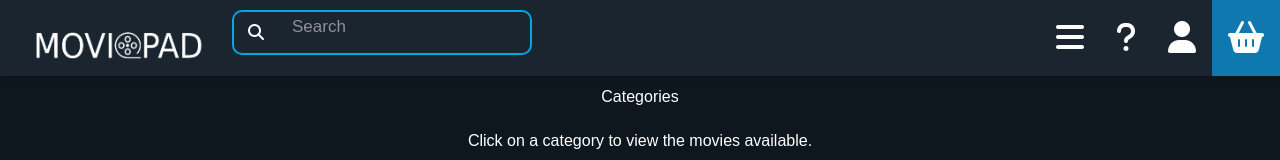
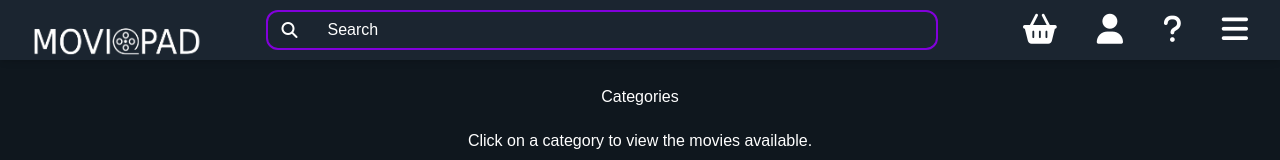
Before and after one commit to Kaialogen/Movie-Pad, a React (Vite) app: page /categories in a window 1280 px wide. Shown: the top 160 px of the page. Built offline with nearby package versions, Linux system fonts and the light colour scheme.

Commit message:
feat: Made the searchbar more React like and migrated to Tailwind

```diff
--- a/src/components/CheckoutForm/CheckoutForm.css
+++ b/src/components/CheckoutForm/CheckoutForm.css
@@ -48,14 +48,6 @@
   background-color: #45a049;
 }
 
-input[type='text'] {
-  width: 100%;
-  margin-bottom: 20px;
-  padding: 12px;
-  border: 1px solid #ccc;
-  border-radius: 3px;
-}
-
 input[type='email'] {
   width: 100%;
   margin-bottom: 20px;
--- a/src/components/Navbar/NavBar.css
+++ b/src/components/Navbar/NavBar.css
@@ -168,7 +168,6 @@
   color: #ffffff;
 }
 
-
 /* Genre Container */
 /* The dropdown container */
 .dropdown {
--- a/src/components/Navbar/NavBar.jsx
+++ b/src/components/Navbar/NavBar.jsx
@@ -1,68 +1,92 @@
 import { Link } from 'react-router';
-
-import './NavBar.css';
-import submitted from './search';
+import { useState } from 'react';
+import Searchbar from '../Searchbar/Searchbar';
 
 export default function NavBar() {
-  // Function to handle mouse enter event for the dropdown
-  const handleMouseEnter = () => {
-    const dropdownContent = document.getElementById('dropdown-content');
-    if (dropdownContent) {
-      dropdownContent.style.display = 'block';
-    }
-  };
-  // Function to handle mouse leave event for the dropdown
-  const handleMouseLeave = () => {
-    const dropdownContent = document.getElementById('dropdown-content');
-    if (dropdownContent) {
-      dropdownContent.style.display = 'none';
-    }
-  };
+  const [dropdownOpen, setDropdownOpen] = useState(false);
 
   return (
-    <>
-      <div className='topnav'>
-        <nav>
-          <Link to='/basket' className='basket'>
+    <div className='fixed top-0 w-full z-10 bg-[#1b2530] shadow-md'>
+      <nav className='flex items-center justify-between px-4'>
+        {/* Left: Home Button */}
+        <div className='flex items-center'>
+          <div className='relative left-2 top-3'>
+            <Link to='/' className='homebtn-btn text-white bg-transparent font-sans cursor-pointer'>
+              <img
+                src='images/FullName.png'
+                className='inline-block relative left-1/2 -translate-x-1/2'
+                width={180}
+                height={44}
+                alt='Home Button'
+              />
+            </Link>
+          </div>
+        </div>
+
+        <Searchbar />
+
+        {/* Right: Nav Links */}
+        <div className='flex items-center space-x-2'>
+          <Link
+            to='/basket'
+            className='basket bg-purple-700 text-white text-3xl px-4 py-3 rounded-none outline-none border-none hover:bg-purple-500 transition'
+          >
             <i className='fa-solid fa-shopping-basket' />
           </Link>
-          <Link to='/login' className='user'>
+          <Link
+            to='/login'
+            className='user text-white text-3xl px-4 py-3 rounded-none outline-none border-none hover:bg-[#a9a9a941] transition'
+          >
             <i className='fa-solid fa-user' />
           </Link>
-          <Link to='/help' className='help'>
+          <Link
+            to='/help'
+            className='help text-white text-3xl px-4 py-3 rounded-none outline-none border-none relative hover:bg-[#a9a9a941] transition'
+          >
             <i className='fa-solid fa-question' />
           </Link>
-          <Link to='/categories' className='Genre' onMouseEnter={handleMouseEnter} onMouseLeave={handleMouseLeave}>
-            <i className='fa-solid fa-bars' />
-          </Link>
-          <div className='homebtn'>
-            <Link to='/' className='homebtn-btn'>
-              <img src='images/FullName.png' className='logo' width={180} height={44} alt='Home Button' />
+          {/* Genre Dropdown */}
+          <div
+            className='relative'
+            onMouseEnter={() => setDropdownOpen(true)}
+            onMouseLeave={() => setDropdownOpen(false)}
+          >
+            <Link
+              to='/categories'
+              className='Genre text-white text-3xl px-4 py-3 rounded-none outline-none border-none hover:bg-[#a9a9a941] transition'
+            >
+              <i className='fa-solid fa-bars' />
             </Link>
-          </div>
-          <form className='search-bar' method='post' onSubmit={submitted} role='search'>
-            <i className='fa fa-fw fa-search search-icon' />
-            <input className='search-text text-white' type='text' id='query' placeholder='Search' />
-          </form>
-        </nav>
-
-        <div className='dropdown'>
-          <div className='dropdown-content' id='dropdown-content'>
-            <button>Action</button>
-            <button>Adventure</button>
-            <button>Animation</button>
-            <button>Comedy</button>
-            <button>Crime</button>
-            <button>Drama</button>
-            <button>Fantasy</button>
-            <button>Horror</button>
-            <button>Romance</button>
-            <button>Science Fiction</button>
-            <button>Thriller</button>
-            <button>Western</button>
+            <div
+              className={`dropdown-content absolute right-0 mt-2 bg-[#1b2530] shadow-lg rounded z-50 min-w-[180px] ${
+                dropdownOpen ? 'block' : 'hidden'
+              }`}
+            >
+              {[
+                'Action',
+                'Adventure',
+                'Animation',
+                'Comedy',
+                'Crime',
+                'Drama',
+                'Fantasy',
+                'Horror',
+                'Romance',
+                'Science Fiction',
+                'Thriller',
+                'Western',
+              ].map((genre) => (
+                <button
+                  key={genre}
+                  className='w-full text-left px-4 py-3 text-white bg-[#1b2530] border-none hover:bg-[#a9a9a941] transition'
+                >
+                  {genre}
+                </button>
+              ))}
+            </div>
           </div>
         </div>
-      </div>
-    </>
+      </nav>
+    </div>
   );
 }
--- a/src/components/Navbar/search.js
+++ /dev/null
@@ -1,35 +0,0 @@
-export default function submitted() {
-  const input = document.getElementById('query').value.toLowerCase();
-  const baseURL = document.URL.split('http://localhost:3000')[0];
-
-  // Use an object to map movie keywords to their IDs
-  const movieMap = {
-    paw: 2,
-    patrol: 2,
-    demon: 7,
-    shang: 1,
-    legend: 1,
-    dog: 8,
-    power: 8,
-    bat: 5,
-    dark: 5,
-    knight: 5,
-    'spiderman 2': 9,
-    'spiderman 3': 3,
-    "don't": 4,
-    breathe: 4,
-    matrix: 6,
-    'the matrix': 6,
-    shrek: 11,
-    bee: 12,
-    movie: 12,
-  };
-
-  // Check if the input matches any keywords
-  const id = movieMap[input];
-  if (id) {
-    window.open(`${baseURL}/movie.html?id=${id}`);
-  } else {
-    alert("We couldn't identify that movie in our catalogue");
-  }
-}
--- /dev/null
+++ b/src/components/Searchbar/Searchbar.jsx
@@ -0,0 +1,62 @@
+import { useState } from 'react';
+import { useNavigate } from 'react-router';
+
+export default function Searchbar() {
+  // State to manage input text
+  const [inputText, setInputText] = useState('');
+  const navigate = useNavigate();
+
+  // Function to handle form submission
+  const handleSubmit = (event) => {
+    event.preventDefault(); // Prevent the default form submission
+
+    // Use an object to map movie keywords to their IDs
+    const movieMap = {
+      paw: 2,
+      patrol: 2,
+      demon: 7,
+      shang: 1,
+      legend: 1,
+      dog: 8,
+      power: 8,
+      bat: 5,
+      dark: 5,
+      knight: 5,
+      'spiderman 2': 9,
+      'spiderman 3': 3,
+      "don't": 4,
+      breathe: 4,
+      matrix: 6,
+      'the matrix': 6,
+      shrek: 11,
+      bee: 12,
+      movie: 12,
+    };
+
+    // Check if the input matches any keywords
+    const id = movieMap[inputText];
+    if (id) {
+      navigate(`/movie/${id}`);
+    } else {
+      alert("We couldn't identify that movie in our catalogue");
+    }
+  };
+
+  return (
+    <form
+      className='flex items-center border-2 border-purple-700 rounded-xl h-10 bg-transparent w-full max-w-2xl px-3'
+      method='post'
+      onSubmit={handleSubmit}
+      role='search'
+    >
+      <i className='fa fa-fw fa-search text-white mr-2' />
+      <input
+        className='flex-1 bg-transparent text-white placeholder-white outline-none border-none'
+        type='text'
+        value={inputText}
+        onChange={(e) => setInputText(e.target.value)}
+        placeholder='Search'
+      />
+    </form>
+  );
+}
```
